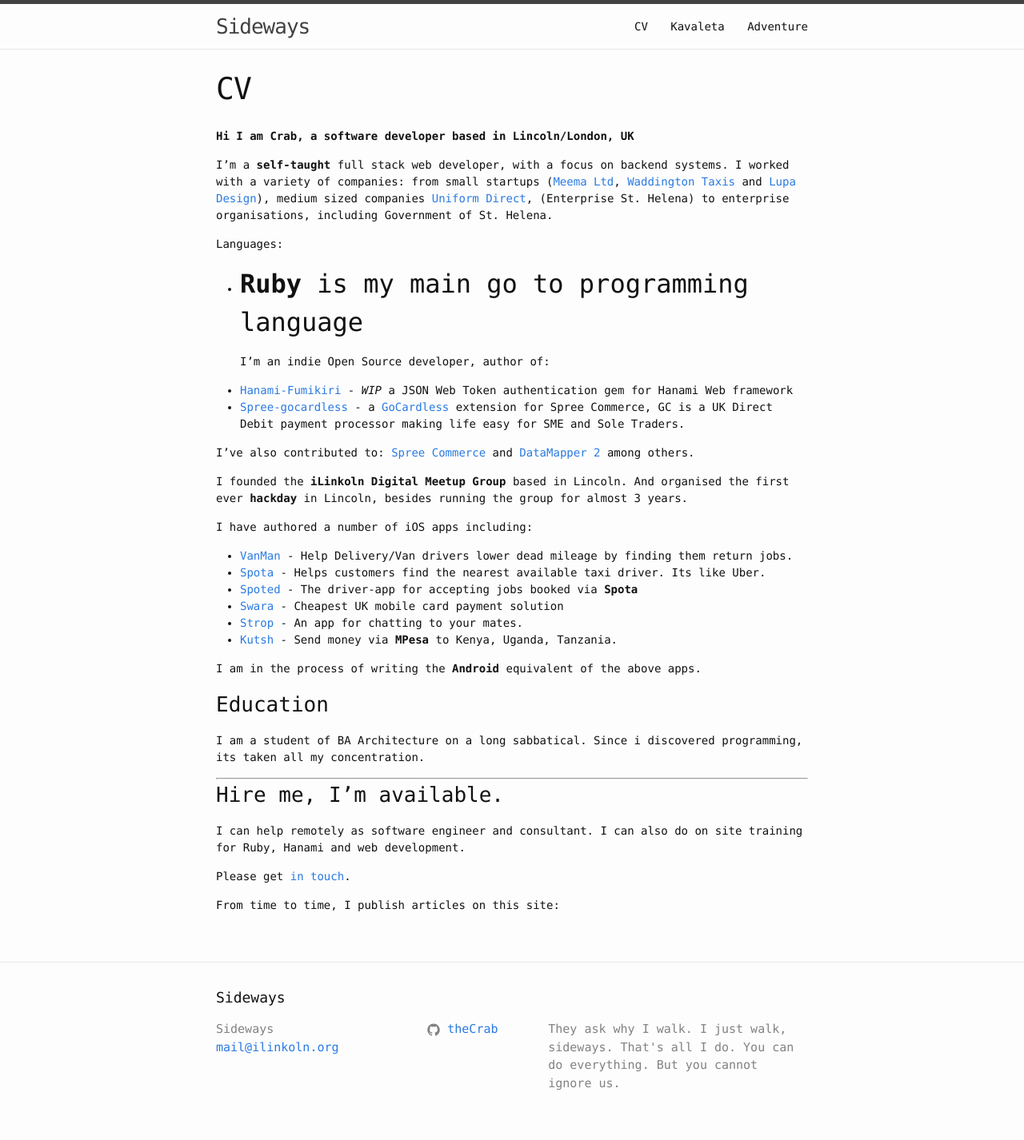
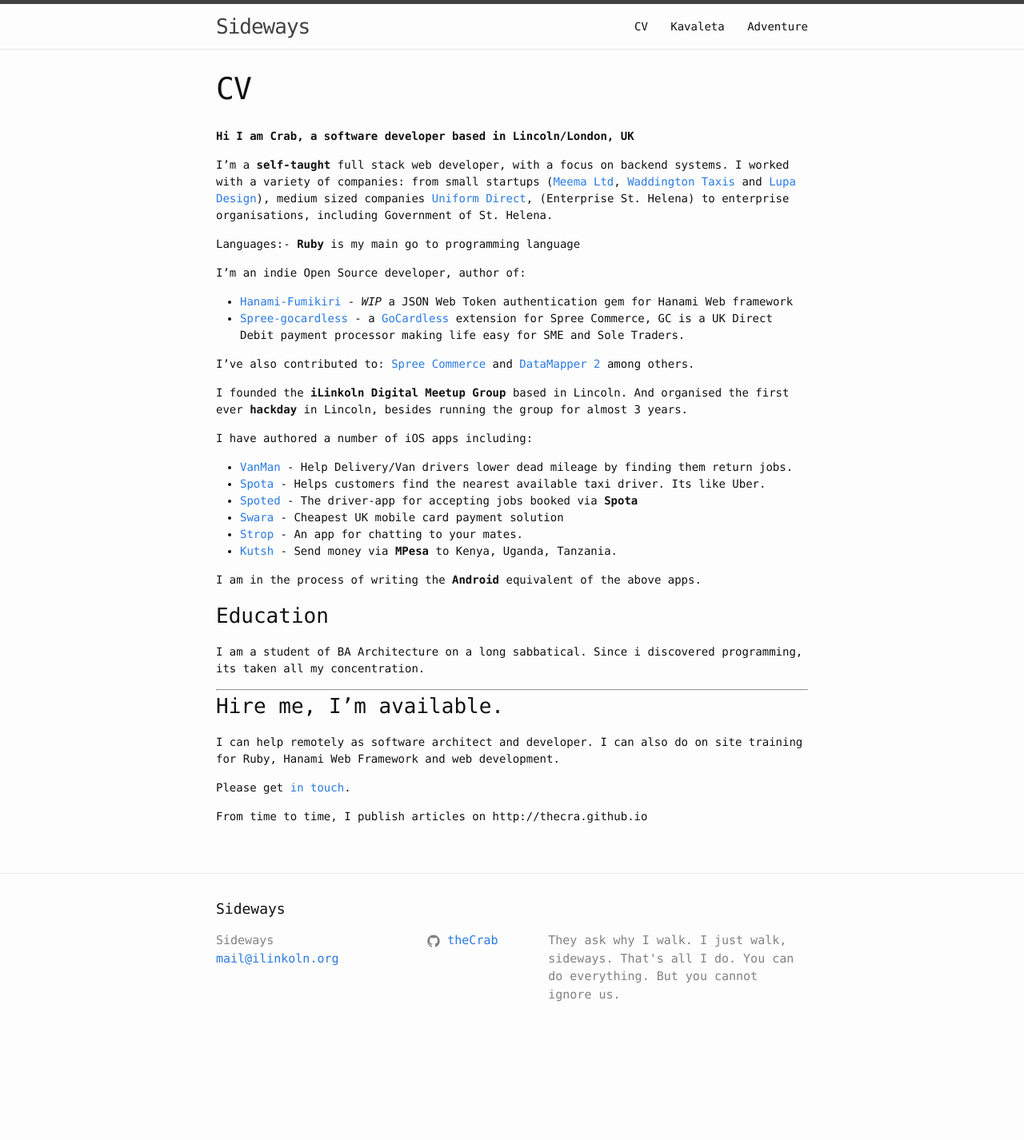
Before and after one commit to theCrab/theCrab, a Jekyll site: the page built from about.md, in a window 1280 px wide. Shown: the whole page at 80% size. Built offline with Jekyll 4.4.1, drawn with Linux system fonts in a browser that asks for light colours; after the commit the page ends 1315 px from its top, so only the background shows below that.

Commit message:
Update about me

```diff
--- a/about.md
+++ b/about.md
@@ -37,8 +36,8 @@ I am a student of BA Architecture on a long sabbatical. Since i discovered progr
 
 ### Hire me, I'm available.
 
-I can help remotely as software engineer and consultant. I can also do on site training for Ruby, Hanami and web development.
+I can help remotely as software architect and developer. I can also do on site training for Ruby, Hanami Web Framework and web development.
 
 Please get [in touch](mailto:mail@ilinkoln.org).
 
-From time to time, I publish articles on this site:
+From time to time, I publish articles on http://thecra.github.io
```
Also changed, not shown: other parts of about.md (+2 -3 lines).
